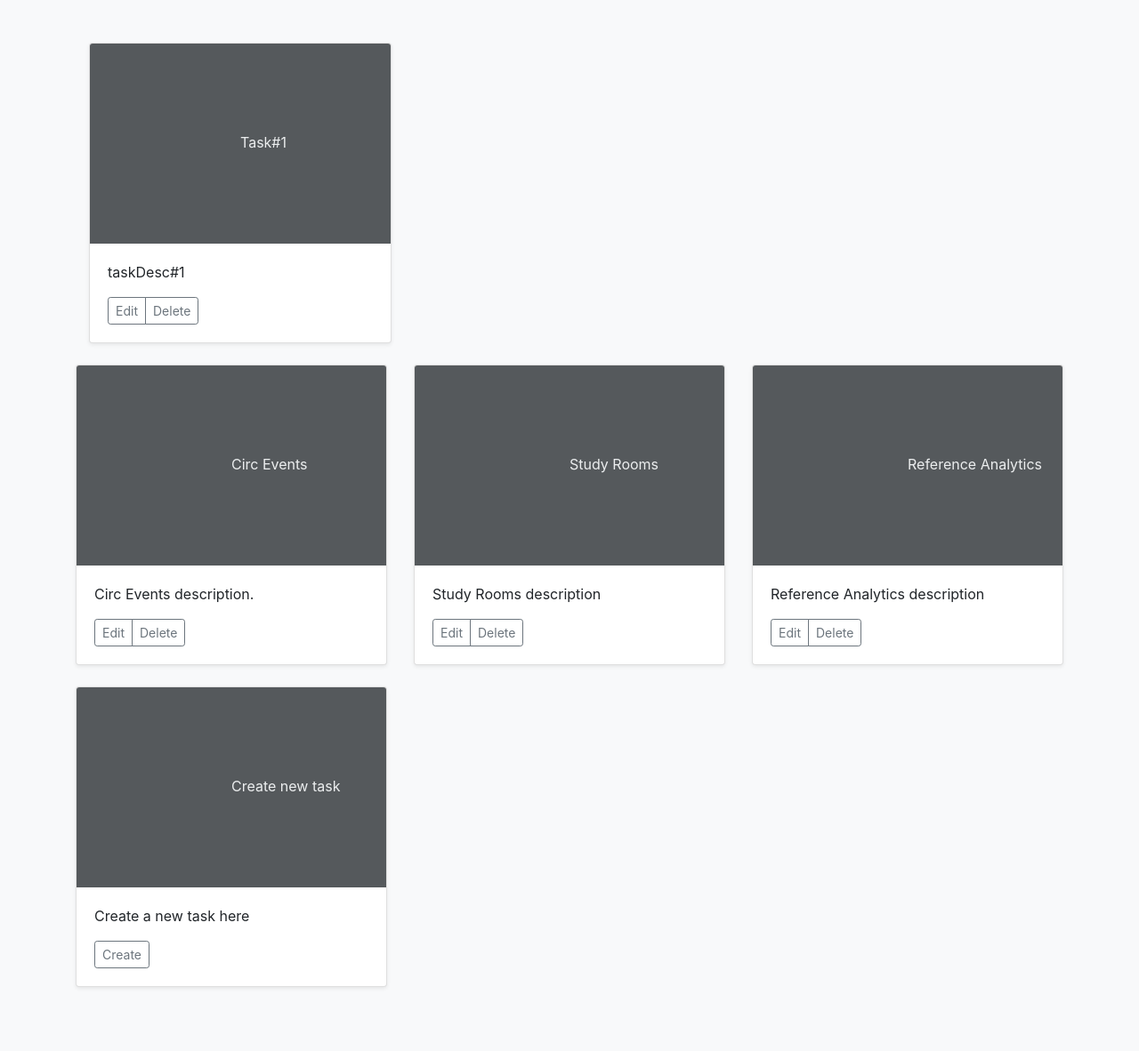
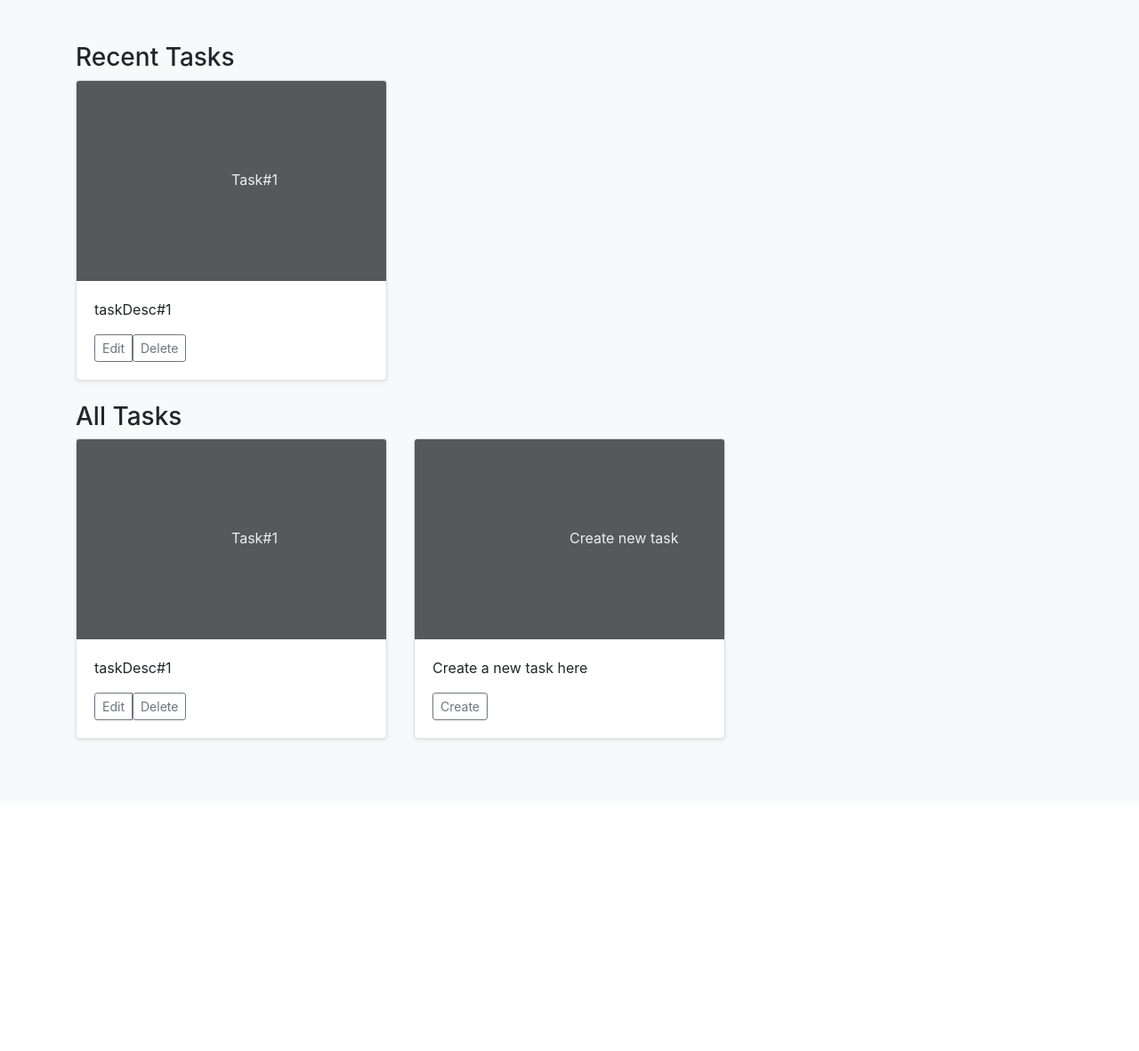
Before and after one commit to Narozzy/AutoNiner, a Django app: page /home/ in a window 1280 px wide. Shown: the part 56-1238 px from the top of the page at 89% size. After the commit the page ends 890 px from the top, so only its background shows below. Run offline with Django 3.2, Linux system fonts and the light colour scheme; data comes from the database, SQL or seed files in the repository; both versions use the stored data as it was after the commit; some libraries are stand-ins or nearby versions.

Commit message:
Added recent tasks section to home page

```diff
--- a/autoniner/home/models.py
+++ b/autoniner/home/models.py
@@ -15,3 +15,6 @@ class Task(models.Model):
         ordering = ['date_created']
         verbose_name_plural = 'tasks'
         get_latest_by = ['date_created']
+
+    def __str__(self):
+        return '{}'.format(self.title)
--- a/autoniner/home/templates/index.html
+++ b/autoniner/home/templates/index.html
@@ -3,6 +3,31 @@
 {% block content %}
   <div class="album py-5 bg-light">
     <div class="container">
+    {% if recent_tasks %}
+    <h3>Recent Tasks</h3>
+        <div class="row">
+            {% for task in recent_tasks %}
+            <div class="col-md-4">
+                <div class="card mb-4 shadow-sm">
+                    <svg class="bd-placeholder-img card-img-top" width="100%" height="225" xmlns="http://www.w3.org/2000/svg" preserveAspectRatio="xMidYMid slice" focusable="false" role="img" aria-label="Placeholder: Door Count"><title>Placeholder</title><rect width="100%" height="100%" fill="#55595c"></rect><text x="50%" y="50%" fill="#eceeef" dy=".3em">{{task.title}}</text></svg>
+                    <div class="card-body">
+                    <p class="card-text">{{ task.description }}</p>
+                    <div class="d-flex justify-content-between align-items-center">
+                        <div class="btn-group">
+                            <button type="button" class="btn btn-sm btn-outline-secondary">Edit</button>
+                            <form method='get' action='/delete/{{task.task_id}}'>
+                                <button type="submit" class="btn btn-sm btn-outline-secondary">Delete</button>
+                            </form>
+                        </div>
+                    </div>
+                    </div>
+                </div>
+            </div>
+        {% endfor %}
+        </div>
+    {% endif %}
+    <h3>All Tasks</h3>
+      <div class="row">
         {% for task in tasks %}
             <div class="col-md-4">
                 <div class="card mb-4 shadow-sm">
@@ -11,59 +36,16 @@
                     <p class="card-text">{{ task.description }}</p>
                     <div class="d-flex justify-content-between align-items-center">
                         <div class="btn-group">
-                        <button type="button" class="btn btn-sm btn-outline-secondary">Edit</button>
-                        <button type="button" class="btn btn-sm btn-outline-secondary">Delete</button>
+                            <button type="button" class="btn btn-sm btn-outline-secondary">Edit</button>
+                            <form method='get' action='/delete/{{task.task_id}}'>
+                                <button type="submit" class="btn btn-sm btn-outline-secondary">Delete</button>
+                            </form>
                         </div>
                     </div>
                     </div>
                 </div>
             </div>
         {% endfor %}
-      <div class="row">
-
-        <div class="col-md-4">
-          <div class="card mb-4 shadow-sm">
-            <svg class="bd-placeholder-img card-img-top" width="100%" height="225" xmlns="http://www.w3.org/2000/svg" preserveAspectRatio="xMidYMid slice" focusable="false" role="img" aria-label="Placeholder: Circ Events"><title>Placeholder</title><rect width="100%" height="100%" fill="#55595c"></rect><text x="50%" y="50%" fill="#eceeef" dy=".3em">Circ Events</text></svg>
-            <div class="card-body">
-              <p class="card-text">Circ Events description.</p>
-              <div class="d-flex justify-content-between align-items-center">
-                <div class="btn-group">
-                  <button type="button" class="btn btn-sm btn-outline-secondary">Edit</button>
-                  <button type="button" class="btn btn-sm btn-outline-secondary">Delete</button>
-                </div>
-              </div>
-            </div>
-          </div>
-        </div>
-        <div class="col-md-4">
-          <div class="card mb-4 shadow-sm">
-            <svg class="bd-placeholder-img card-img-top" width="100%" height="225" xmlns="http://www.w3.org/2000/svg" preserveAspectRatio="xMidYMid slice" focusable="false" role="img" aria-label="Placeholder: Study Rooms"><title>Placeholder</title><rect width="100%" height="100%" fill="#55595c"></rect><text x="50%" y="50%" fill="#eceeef" dy=".3em">Study Rooms</text></svg>
-            <div class="card-body">
-              <p class="card-text">Study Rooms description</p>
-              <div class="d-flex justify-content-between align-items-center">
-                <div class="btn-group">
-                  <button type="button" class="btn btn-sm btn-outline-secondary">Edit</button>
-                  <button type="button" class="btn btn-sm btn-outline-secondary">Delete</button>
-                </div>
-              </div>
-            </div>
-          </div>
-        </div>
-        <div class="col-md-4">
-          <div class="card mb-4 shadow-sm">
-            <svg class="bd-placeholder-img card-img-top" width="100%" height="225" xmlns="http://www.w3.org/2000/svg" preserveAspectRatio="xMidYMid slice" focusable="false" role="img" aria-label="Placeholder: Thumbnail"><title>Placeholder</title><rect width="100%" height="100%" fill="#55595c"></rect><text x="50%" y="50%" fill="#eceeef" dy=".3em">Reference Analytics</text></svg>
-            <div class="card-body">
-              <p class="card-text">Reference Analytics description</p>
-              <div class="d-flex justify-content-between align-items-center">
-                <div class="btn-group">
-                  <button type="button" class="btn btn-sm btn-outline-secondary">Edit</button>
-                  <button type="button" class="btn btn-sm btn-outline-secondary">Delete</button>
-                </div>
-              </div>
-            </div>
-          </div>
-        </div>
-
         <div class="col-md-4">
           <div class="card mb-4 shadow-sm">
             <svg class="bd-placeholder-img card-img-top" width="100%" height="225" xmlns="http://www.w3.org/2000/svg" preserveAspectRatio="xMidYMid slice" focusable="false" role="img" aria-label="Placeholder: Create new task"><title>Create new task</title><rect width="100%" height="100%" fill="#55595c"></rect><text x="50%" y="50%" fill="#eceeef" dy=".3em">Create new task</text></svg>
--- a/autoniner/home/urls.py
+++ b/autoniner/home/urls.py
@@ -4,4 +4,5 @@ from . import views
 urlpatterns = [
     path('home/', views.index, name='home'),
     path('home/task/new', views.CreateTask, name='newTask'),
+    path('delete/<int:id>', views.delete),
 ]
--- a/autoniner/home/views.py
+++ b/autoniner/home/views.py
@@ -6,7 +6,8 @@ from .models import Task
 # Create your views here.
 def index(request):
     all_tasks = Task.objects.all()
-    return render(request, 'index.html', context={'tasks': all_tasks})
+    recent_tasks = Task.objects.order_by('last_modified')[:5]
+    return render(request, 'index.html', context={'tasks': all_tasks, 'recent_tasks': recent_tasks})
 
 def CreateTask(request):
     content = {'current_user': request.user}
@@ -20,3 +21,9 @@ def CreateTask(request):
         # This will retrieve the form
         content.update({'form': TaskForm()})
     return render(request, 'create_task.html', context=content)
+
+def delete(request, id):
+    t = Task.objects.get(task_id=id)
+    if t:
+        t.delete()
+    return redirect('home')
```
Also changed, not shown: autoniner/db.sqlite3.
